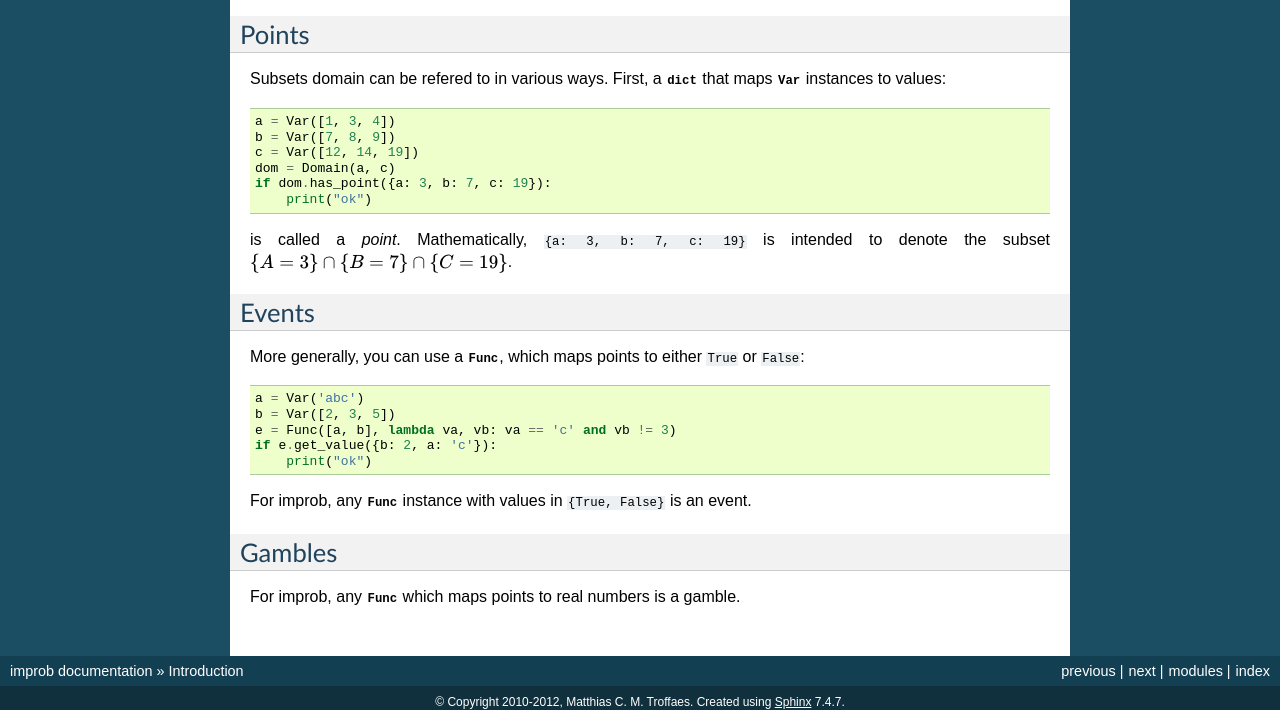
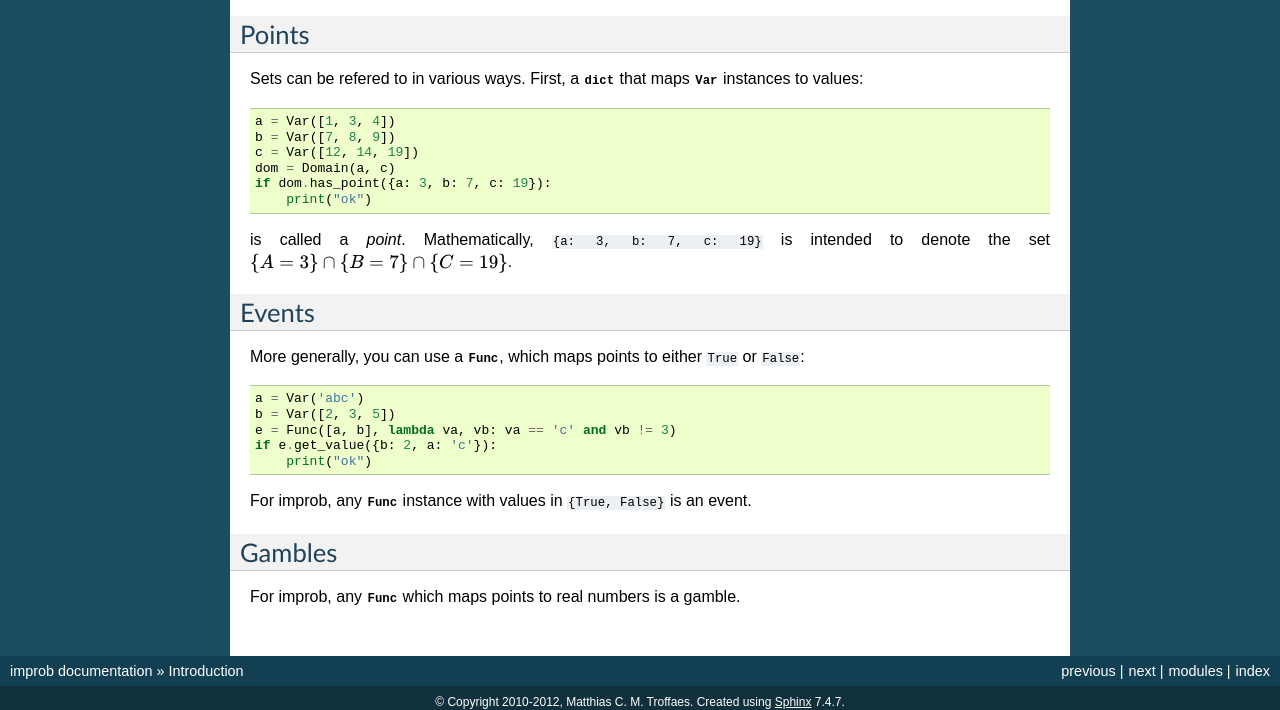
Before and after one commit to mcmtroffaes/improb, a Sphinx documentation site: the page built from docs/introduction.rst, in a window 1280 px wide and 900 px high, scrolled down 1601 px, cut to the strip 190-900 px from the top of the window. Built offline with Sphinx 7.4.7, drawn with Linux system fonts in a browser that asks for light colours; formulas are drawn with MathJax 3.

Commit message:
Grammar fix.

```diff
--- a/docs/introduction.rst
+++ b/docs/introduction.rst
@@ -123,7 +123,7 @@ possibility space for a random variable.
 Points
 ------
 
-Subsets domain can be refered to in various ways. First, a
+Sets can be refered to in various ways. First, a
 :class:`dict` that maps :class:`Var` instances to values::
 
     a = Var([1, 3, 4])
@@ -135,7 +135,7 @@ Subsets domain can be refered to in various ways. First, a
 
 is called a *point*. Mathematically,
 ``{a: 3, b: 7, c: 19}``
-is intended to denote the subset
+is intended to denote the set
 :math:`\{A=3\}\cap\{B=7\}\cap\{C=19\}`.
 
 .. _events:
```
